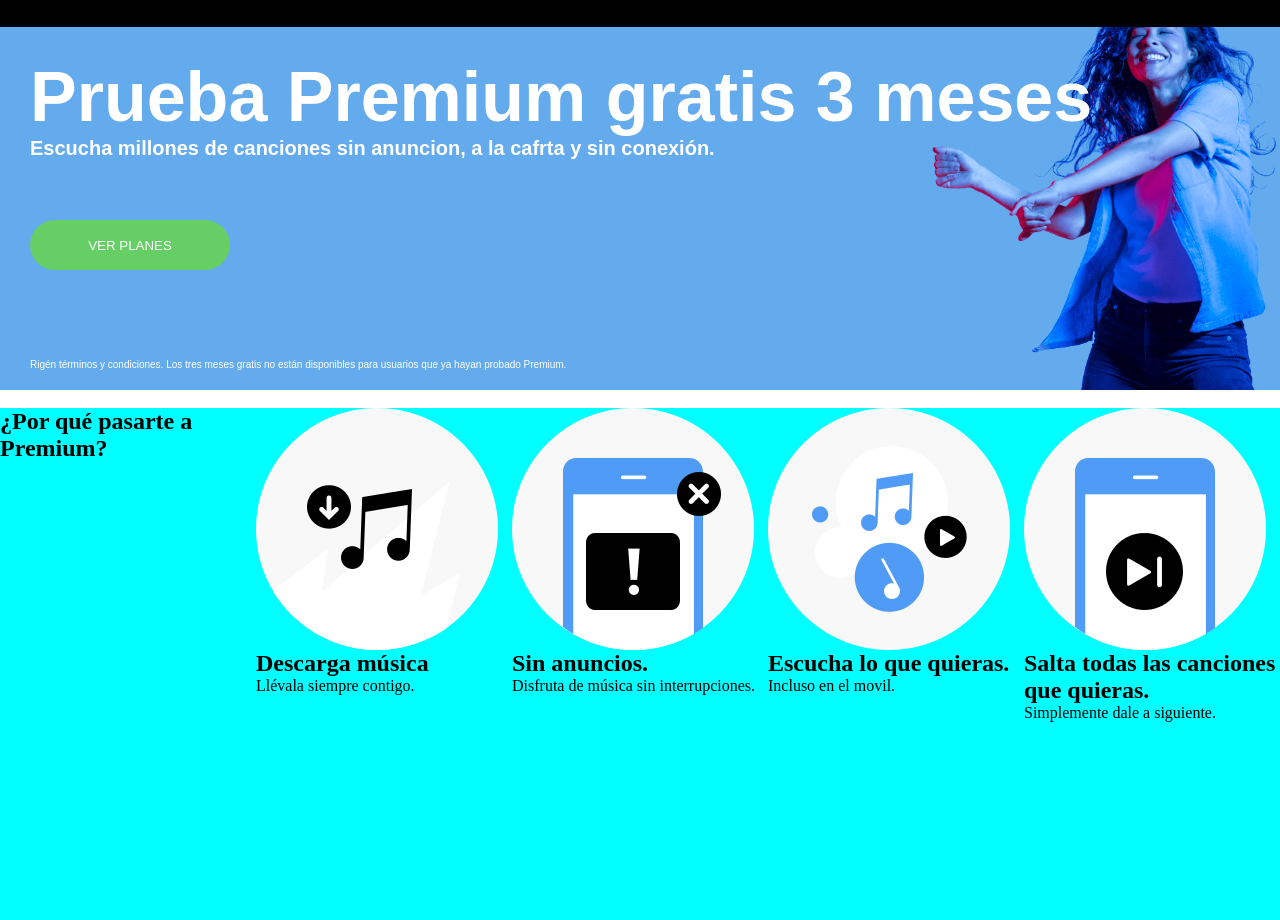
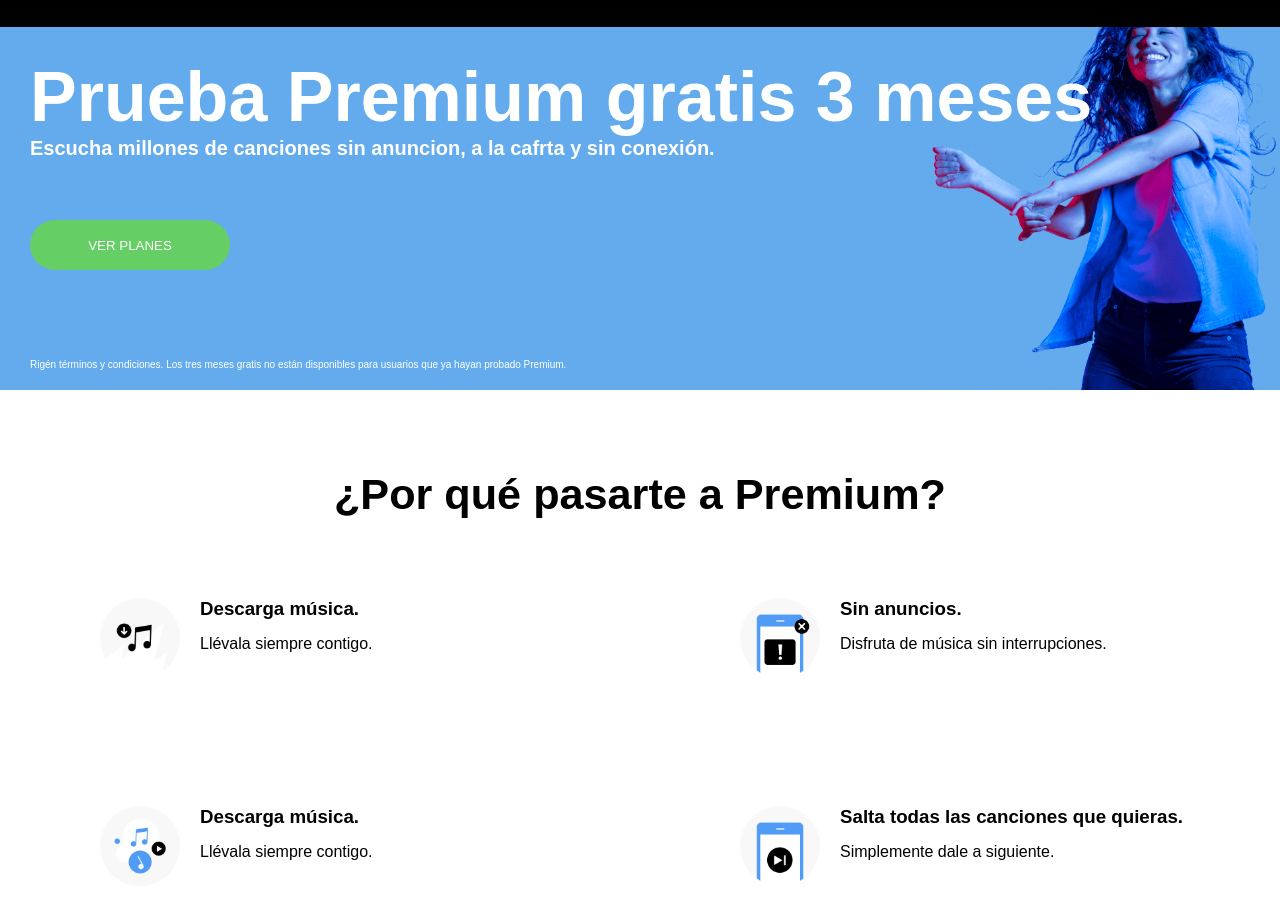
Before and after one commit to LauraMartinezPerez/promo-48-modulo-1-pair-1-spotify, a website built with Vite: page src/index.html in a window 1280 px wide. Shown: the part 68-988 px from the top of the page. Built offline with nearby package versions, Linux system fonts and the light colour scheme.

Commit message:
add section white

```diff
--- a/src/partials/section-blue.html
+++ b/src/partials/section-blue.html
@@ -8,5 +8,5 @@
         <button class="boton">VER PLANES</button>
 
         <div class="texto">Rigén términos y condiciones. Los tres meses gratis no están disponibles para usuarios que ya hayan probado Premium.</div>
-    </div>div>
+    </div>
 </section>
--- a/src/partials/section-white.html
+++ b/src/partials/section-white.html
@@ -1,24 +1,37 @@
-<section class="grid-container">
-    <h1>¿Por qué pasarte a Premium?</h1>
-    <article class="article-music">
-        <img class="icon-music" src="/images/benefit1.png" alt="corchea">
-        <h2>Descarga música</h2>
-        <p>Llévala siempre contigo.</p>
+
+<section class="section">
+
+    <div class="title">
+        <h1>¿Por qué pasarte a Premium?</h1>
+    </div>
+    <article class="article">
+        <img class="img" src="/images/benefit1.png">
+        <div class="slogan">
+            <h1>Descarga música.</h1>
+            <p>Llévala siempre contigo. </p>
+        </div>
     </article>
 
-    <article class="article-anuncios">
-        <img class="icon-anuncios" src="/images/benefit2.png" alt="movil">
-        <h2>Sin anuncios.</h2>
-        <p>Disfruta de música sin interrupciones.</p>
+    <article class="article">
+        <img class="img" src="/images/benefit2.png">
+        <div class="slogan">
+            <h1>Sin anuncios.</h1>
+            <p>Disfruta de música sin interrupciones. </p>
+        </div>
     </article>
-    <article class="article-escucha">
-        <img class="icon-escucha" src="/images/benefit3.png" alt="play">
-        <h2>Escucha lo que quieras.</h2>
-        <p>Incluso en el movil.</p>
+    <article class="article">
+        <img class="img" src="/images/benefit3.png">
+        <div class="slogan">
+            <h1>Descarga música.</h1>
+            <p>Llévala siempre contigo. </p>
+        </div>
     </article>
-    <article class="article-saltar">
-        <img class="icon-saltar" src="/images/benefit4.png" alt="movilplay">
-        <h2>Salta todas las canciones que quieras.</h2>
-        <p>Simplemente dale a siguiente.</p>
+
+    <article class="article">
+        <img class="img" src="/images/benefit4.png">
+        <div class="slogan">
+            <h1>Salta todas las canciones que quieras.</h1>
+            <p>Simplemente dale a siguiente. </p>
+        </div>
     </article>
 </section>
--- a/src/scss/layout/_footer.scss
+++ b/src/scss/layout/_footer.scss
@@ -0,0 +1 @@
+@use "../core/variables" as vars;
--- a/src/scss/layout/_header.scss
+++ b/src/scss/layout/_header.scss
@@ -1,13 +1,13 @@
-
+@use "../core/variables" as vars;
 
 .header {
-    background-color: rgb(0, 0, 0);
+    background-color: vars.$color-bg-header;
     display: flex;
     height: auto;
     justify-content: space-between;
     align-items: center;
     padding: 30px;
-    font-family: Arial, Helvetica, sans-serif;
+    font-family: vars.$font-main;
     font-size: 90%;
     top: 0;
     position: sticky;
@@ -22,7 +22,7 @@
 .menu {
     display: flex;
     gap: 25px;
-    color: white;
+    color: vars.$color-main-font;
 }
 
 /*Media quieres*/
--- a/src/scss/layout/_section-blue.scss
+++ b/src/scss/layout/_section-blue.scss
@@ -1,7 +1,7 @@
+@use "../core/variables" as vars;
 
 .hero {
-    background-color: rgb(100, 171, 237);
-    width: 100%;
+    background-color: vars.$color-bg-section-blue;
     padding: 30px;
     position: relative;
     background-image: url("../images/premium_dancer.png");
@@ -11,8 +11,8 @@
 }
 
 .section-blue {
-    font-family: Arial, Helvetica, sans-serif;
-    color: white;
+    font-family: vars.$font-main;
+    color: vars.$color-main-font;
 }
 
 .titulo {
@@ -27,12 +27,12 @@
     display: block;
     margin-top: 60px;
     margin-bottom: 90px;
-    background-color:rgb(101, 207, 101);
+    background-color: vars.$color-button;
     width: 200px;
     height: 50px;
     border-radius: 50px;
     border: none;
-    color: white;
+    color: vars.$color-main-font;
 }
 
 .texto {
--- a/src/scss/layout/_section-white.scss
+++ b/src/scss/layout/_section-white.scss
@@ -1,12 +1,43 @@
-.grid-container {
-    // display: grid;
-    // background-color: aqua;
-    // grid-template-column: repeat (5, 1fr);
-    // grid-template-row: repeat (5, 1fr);
-background-color: aqua;
-width: 100%;
-display: grid;
-grid-template-columns: repeat(5, 1fr);
-grid-template-rows: repeat(5, 1fr);
+@use "../core/variables" as vars;
+
+.section {
+
+    font-family: vars.$font-main;
+    display: grid;
+    grid-template-columns: 1fr 1fr;
+    grid-template-rows: 1fr 1fr 1fr;
 
 }
+.title {
+
+    grid-column: 1/3;
+    display: flex;
+    justify-content: center;
+    align-items: center;
+    font-size: 1.8rem;
+
+}
+
+.article {
+
+    display: flex;
+    justify-content: flex-start;;
+    gap: 20px;
+    margin-bottom: 20%;
+    padding-left: 100px;
+
+}
+
+.slogan{
+  display: flex;
+  flex-direction: column;
+  gap: 15px;
+
+
+}
+
+.img {
+    max-width: 80px;
+    width: 100%;
+    height: auto;
+}
```
Also changed, not shown: src/scss/core/_variables.scss (line endings or trailing spaces), 1 other file.
